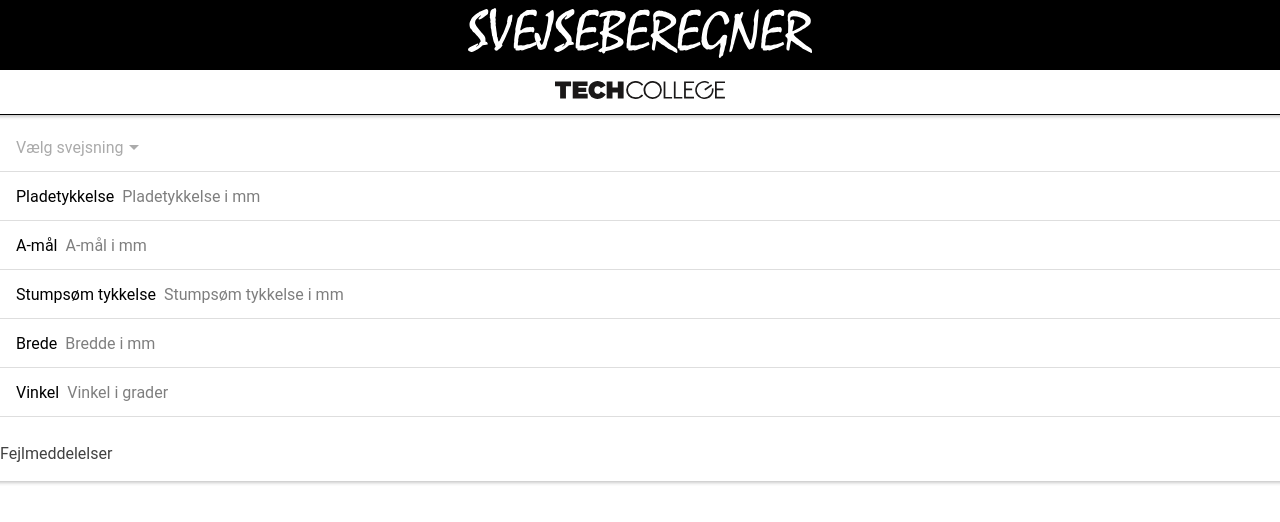
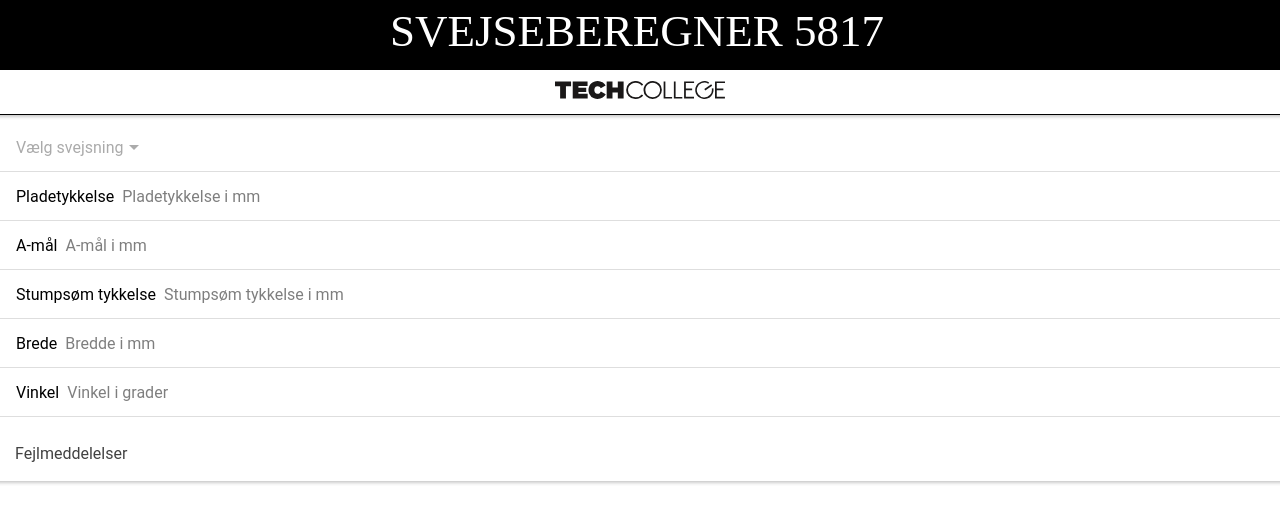
Before and after one commit to Jeppe-Steen/ionic-welder-app, a React (Create React App) app: page /home in a window 1280 px wide. Shown: the top 522 px of the page. Built offline with nearby package versions, Linux system fonts and the light colour scheme.

Commit message:
darkmode

```diff
--- a/src/pages/Home.css
+++ b/src/pages/Home.css
@@ -30,3 +30,7 @@
 .show {
     display: flex;
 }
+
+.Ion-errors {
+margin-left: 15px;
+}
--- a/src/pages/Home.tsx
+++ b/src/pages/Home.tsx
@@ -31,13 +31,26 @@ const Home: React.FC<any> = () => {
     console.log(choosenElement);
   }
 
-useEffect(() => {
-  usedArray = database.filter(elements => elements.type.includes(weldingtype));
-  console.log(angle)
-}, [weldingtype, thickness, fwThickness, bwThickness, width, angle])
+  //darktheme enable
+  const prefersDark = window.matchMedia('(prefers-color-scheme: dark)');
+
+  toggleDarkTheme(prefersDark.matches);
+
+  // Listen for changes to the prefers-color-scheme media query
+  prefersDark.addListener((mediaQuery) => toggleDarkTheme(mediaQuery.matches));
+
+  // Add or remove the "dark" class based on if the media query matches
+  function toggleDarkTheme(shouldAdd: any) {
+    document.body.classList.toggle('dark', shouldAdd);
+  }
+
+  useEffect(() => {
+    usedArray = database.filter(elements => elements.type.includes(weldingtype));
+    console.log(angle)
+  }, [weldingtype, thickness, fwThickness, bwThickness, width, angle])
 
   return (
-    <IonPage className="mainpage">
+    <IonPage color="light" className="mainpage">
       <IonHeader>
         <IonToolbar>
           <IonTitle className="Title-logo">
@@ -83,7 +96,7 @@ useEffect(() => {
 
         <IonHeader>
           <IonToolbar>
-            <IonText>
+            <IonText className="Ion-errors">
               Fejlmeddelelser
             </IonText>
           </IonToolbar>
```
Also changed, not shown: src/img/logo.svg.
